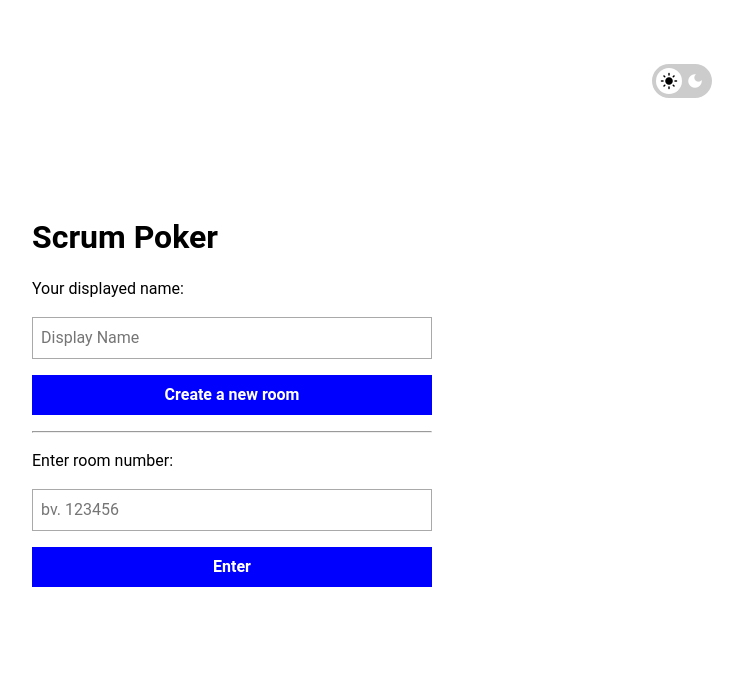
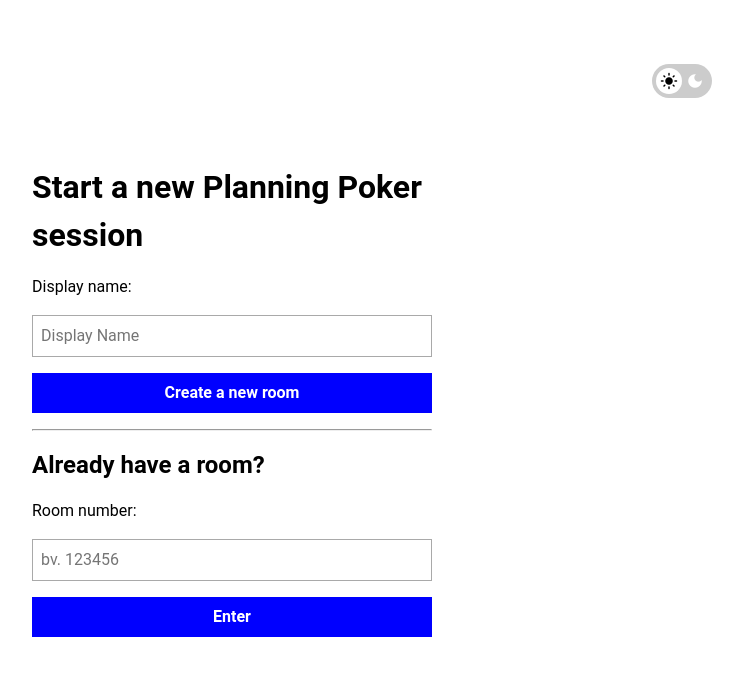
Before and after one commit to ambertaal/scrum-poker, a Vue app: page / in a window 1280 px wide. Shown: the top 676 px of the page, without its empty margins (408-1151 px from the left). Built offline with nearby package versions, Linux system fonts and the light colour scheme; a small style sheet from the web is missing.

Commit message:
feat: vuetify implemented

```diff
--- a/package.json
+++ b/package.json
@@ -21,18 +21,21 @@
     "@vueuse/core": "^13.4.0",
     "firebase": "^11.9.1",
     "vue": "^3.5.13",
-    "vuetify": "^3.8.1"
+    "vuetify": "^3.8.11"
   },
   "devDependencies": {
     "@tsconfig/node22": "^22.0.0",
     "@types/node": "^22.9.0",
     "@vitejs/plugin-vue": "^5.2.3",
     "@vue/tsconfig": "^0.7.0",
+    "deepmerge": "^4.3.1",
     "eslint": "^9.23.0",
     "eslint-config-vuetify": "^3.0.3",
     "npm-run-all2": "^7.0.2",
     "pinia": "^3.0.1",
+    "sass": "^1.89.2",
     "sass-embedded": "^1.86.3",
+    "sass-loader": "^16.0.5",
     "typescript": "~5.8.2",
     "unplugin-auto-import": "^19.1.1",
     "unplugin-fonts": "^1.3.1",
--- a/src/plugins/vuetify.ts
+++ b/src/plugins/vuetify.ts
@@ -11,9 +11,14 @@ import 'vuetify/styles'
 // Composables
 import { createVuetify } from 'vuetify'
 
+import * as components from 'vuetify/components'
+import * as directives from 'vuetify/directives'
+
 // https://vuetifyjs.com/en/introduction/why-vuetify/#feature-guides
 export default createVuetify({
   theme: {
     defaultTheme: 'light',
   },
+  components,
+  directives,
 })
--- a/src/views/Lobby.vue
+++ b/src/views/Lobby.vue
@@ -86,15 +86,15 @@
 
     <div class="lobby">
 
-      <h1>Scrum Poker</h1>
+      <h1>Start a new Planning Poker session</h1>
 
-      <label for="name">Your displayed name:</label>
+      <label for="name">Display name:</label>
       <input v-model="username" name="name" placeholder="Display Name" />
       <button @click="createRoom">Create a new room</button>
 
       <hr />
-
-      <label>Enter room number:</label>
+      <h2>Already have a room?</h2>
+      <label>Room number:</label>
       <input v-model="joinRoomId" placeholder="bv. 123456" />
       <button @click="enterRoom">Enter</button>
     </div>
```
Also changed, not shown: 1 other file (tests, documents, lock files or other folders).
